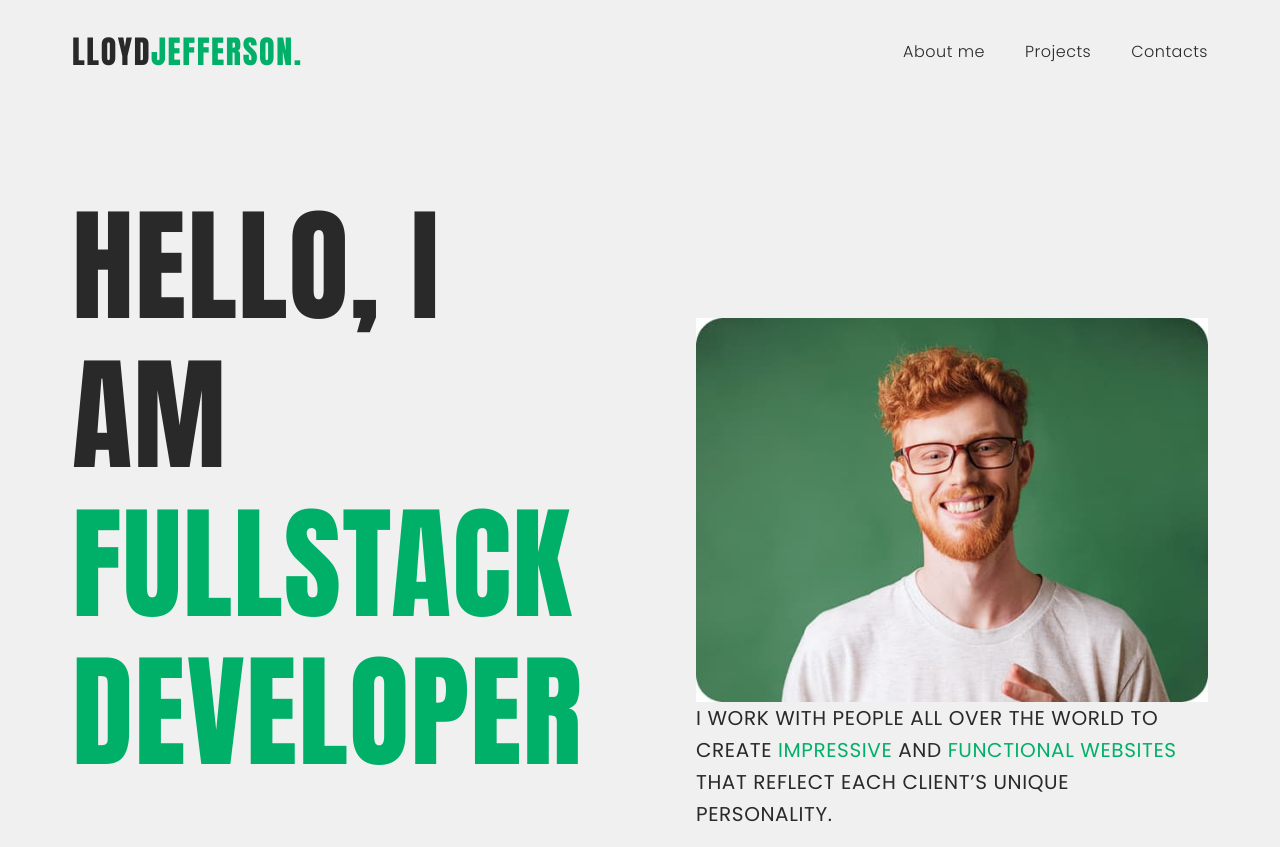
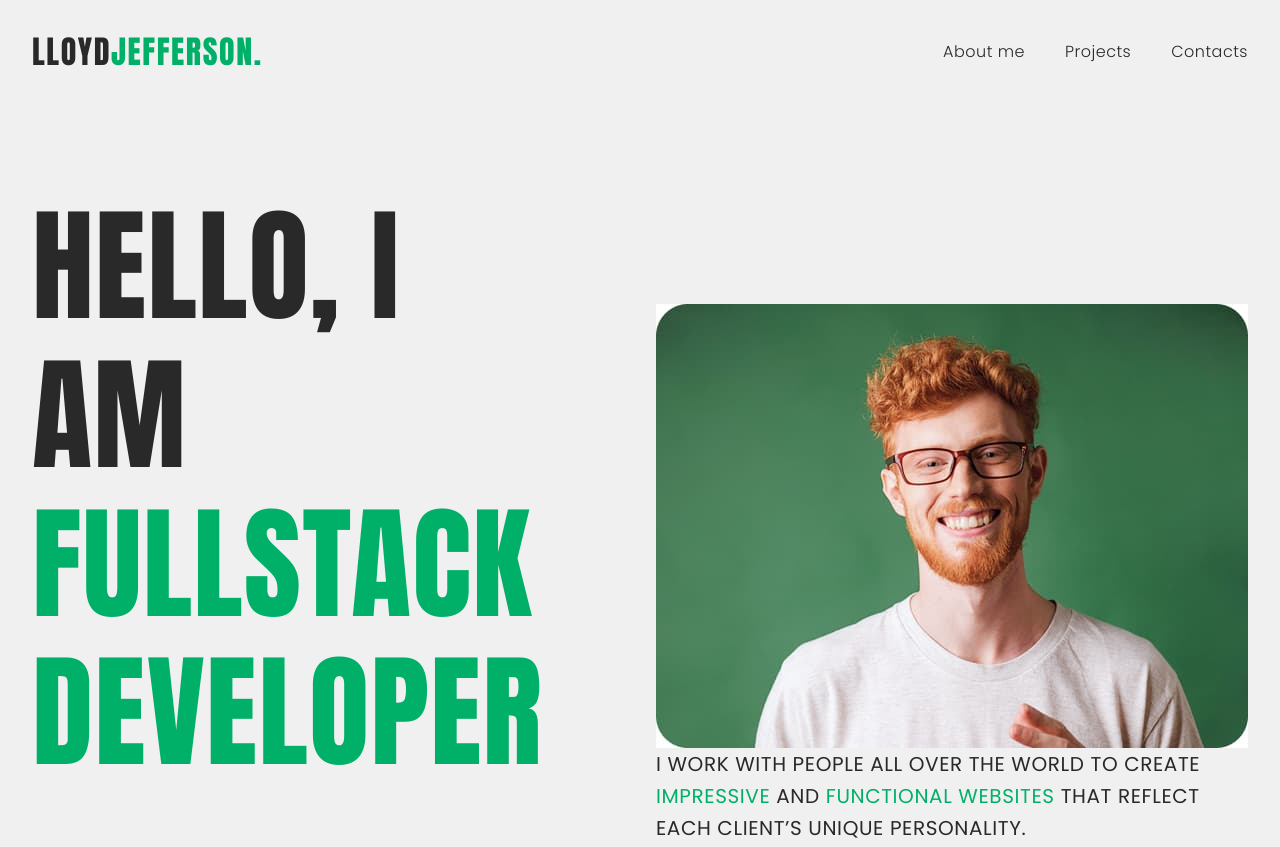
Before and after one commit to Tetiana-Polishchuk3/input-1st, a website built with Vite: page src/index.html in a window 1280 px wide. Shown: the top 847 px of the page. Built offline with nearby package versions, Linux system fonts and the light colour scheme; files whose address does not match are found by name.

Commit message:
update contaiher

```diff
--- a/src/css/container.css
+++ b/src/css/container.css
@@ -20,6 +20,6 @@
 /* Styles for Desktop devices */
 @media only screen and (min-width: 1200px) {
   .container {
-    max-width: 1200px;
+    max-width: 1280px;
   }
 }
```
